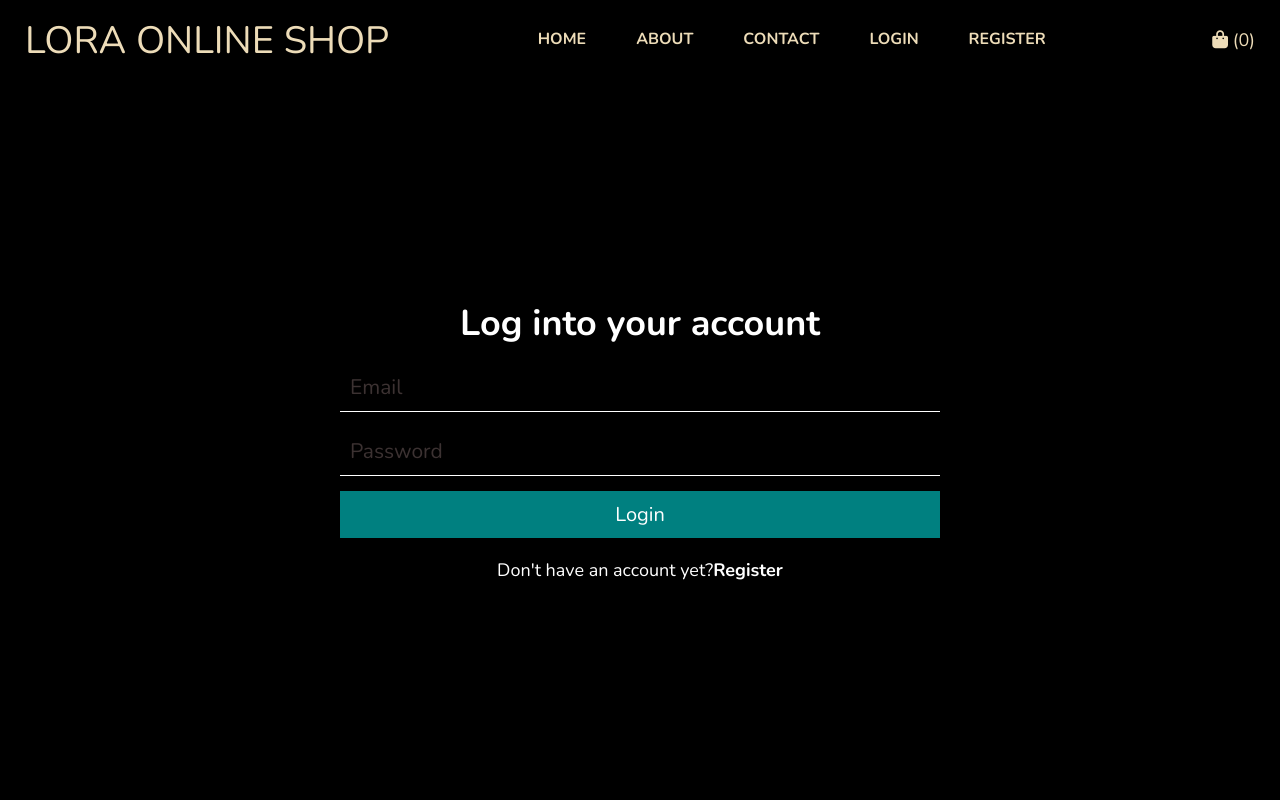
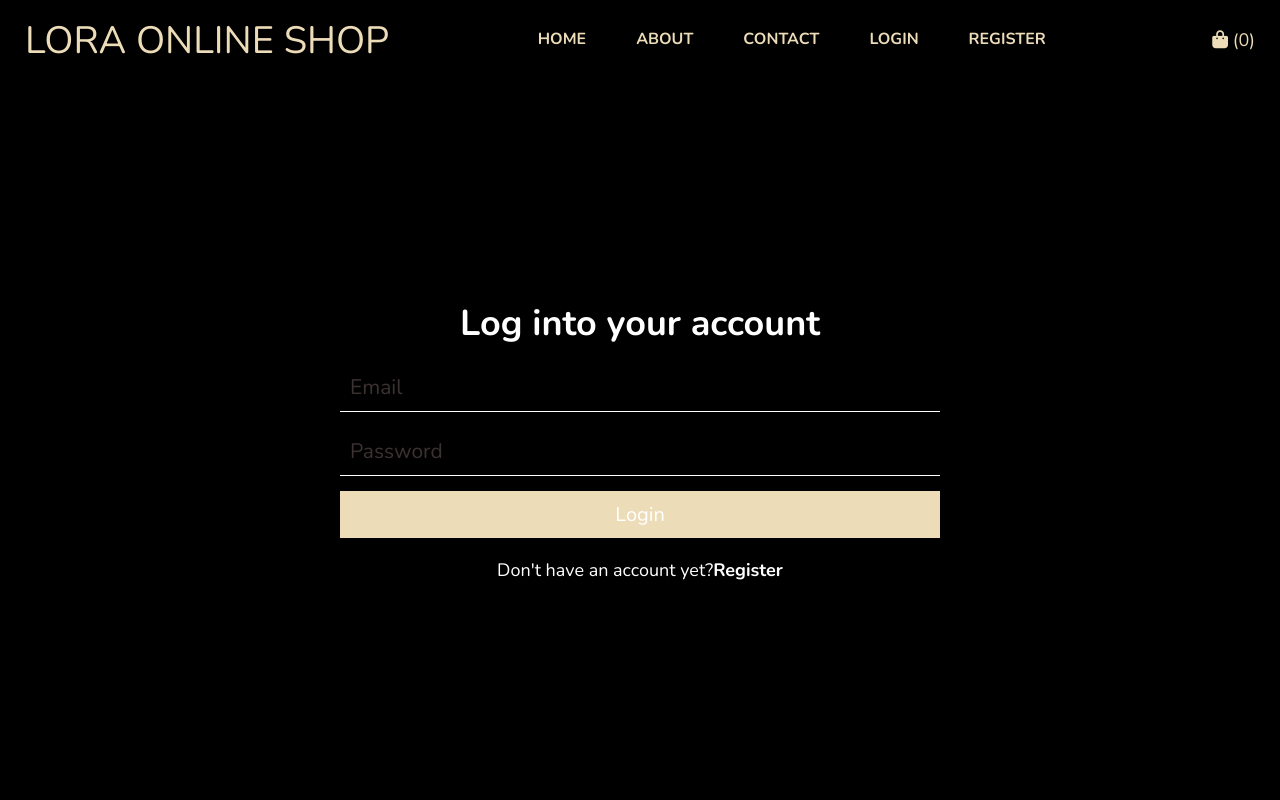
Before and after one commit to hovhannisyanannie/online-shop, a React (Create React App) app: page /login in a window 1280 px wide. Shown: the top 800 px of the page. Built offline with nearby package versions, Linux system fonts and the light colour scheme.

Commit message:
modified register.css

```diff
--- a/src/pages/register/register.css
+++ b/src/pages/register/register.css
@@ -39,7 +39,7 @@
 }
 
 .form-container form .btn{
-    background-color: teal;
+    background-color: var(--lightOrange);
     color:var(--white);
     font-size: 20px;
     padding: 10px 0;
```
